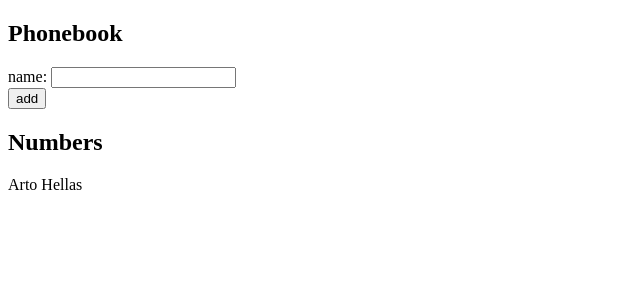
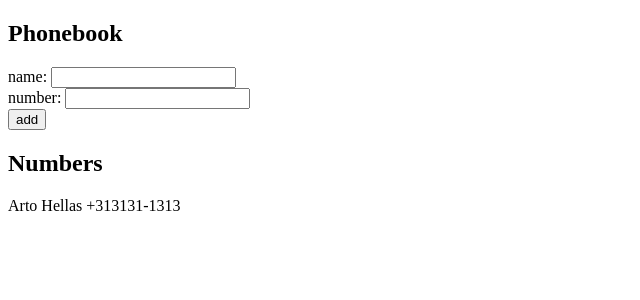
Before and after one commit to petrushurtig/fullstack, a React (Create React App) app in the folder osa2/puhelinluettelo/: page / in a window 1280 px wide. Shown: the top 300 px of the page, without its empty margins (0-640 px from the left). Built offline with nearby package versions, Linux system fonts and the light colour scheme.

Commit message:
t.2.8.: puhelinluettelo step8

```diff
--- a/osa2/puhelinluettelo/src/App.js
+++ b/osa2/puhelinluettelo/src/App.js
@@ -2,28 +2,32 @@
 
 const App = () => {
   const [persons, setPersons] = useState([
-    { name: 'Arto Hellas' }
+    { name: 'Arto Hellas', number: '+313131-1313' }
   ])
   const [newName, setNewName] = useState('')
+  const [newNumber, setNewNumber] = useState('')
 
   const addPerson = (e) => {
     e.preventDefault();
-    console.log(newName);
-    console.log(persons)
     if(persons.filter(e => e.name === newName).length > 0){
       window.alert(`${newName} is already added to phonebook`)
     }
     else{
     const personObj = {
-      name: newName
+      name: newName,
+      number: newNumber
     }
     setPersons(persons.concat(personObj))
     setNewName('');
+    setNewNumber('');
     }
   }
 
-  const handleInputChange = (e) => {
+  const handleNameChange = (e) => {
     setNewName(e.target.value);
+  }
+  const handleNumberChange = (e) => {
+    setNewNumber(e.target.value);
   }
 
   return (
@@ -31,7 +35,10 @@
       <h2>Phonebook</h2>
       <form onSubmit={addPerson}>
         <div>
-          name: <input value={newName} onChange={handleInputChange}/>
+          name: <input value={newName} onChange={handleNameChange}/>
+        </div>
+        <div>
+          number: <input value={newNumber} onChange={handleNumberChange} />
         </div>
         <div>
           <button type="submit">add</button>
@@ -39,7 +46,7 @@
       </form>
       <h2>Numbers</h2>
       {persons.map((person) =>
-        <p key={person.name}>{person.name}</p>)}
+        <p key={person.name}>{person.name} {person.number}</p>)}
     </div>
   )
 
```
